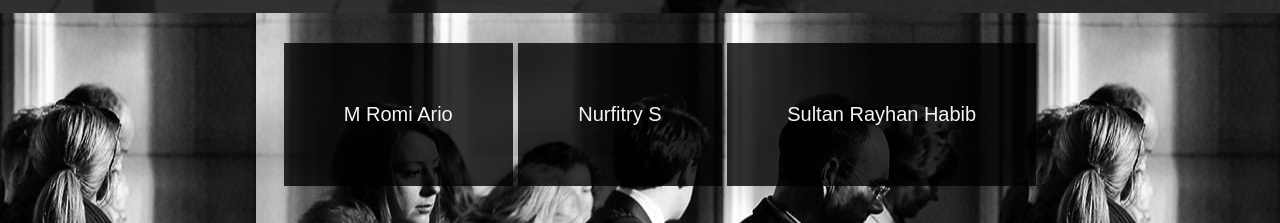
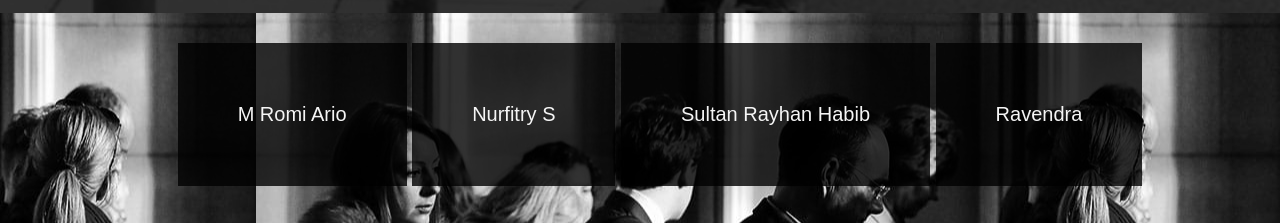
Before and after one commit to mromiario/html_css_group4, a plain HTML site: page woman.html in a window 1280 px wide. Shown: the part 1493-1716 px from the top of the page. Drawn offline with Linux system fonts and the light colour scheme.

Commit message:
Update woman.html

```diff
--- a/woman.html
+++ b/woman.html
@@ -69,6 +69,7 @@
         <li>M Romi Ario</li>
         <li>Nurfitry S</li>
         <li>Sultan Rayhan Habib</li>
+	      <li>Ravendra</li>
       </ul>
     </div>
 
```
